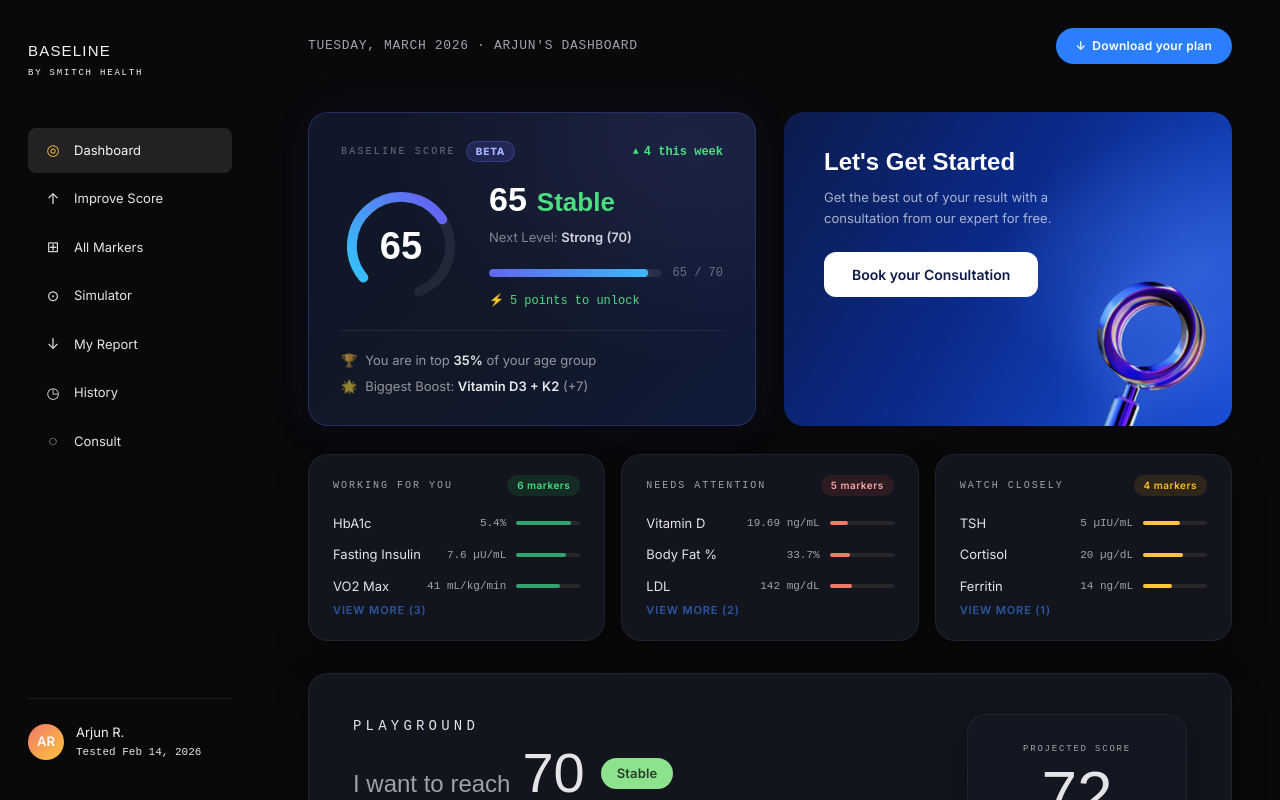
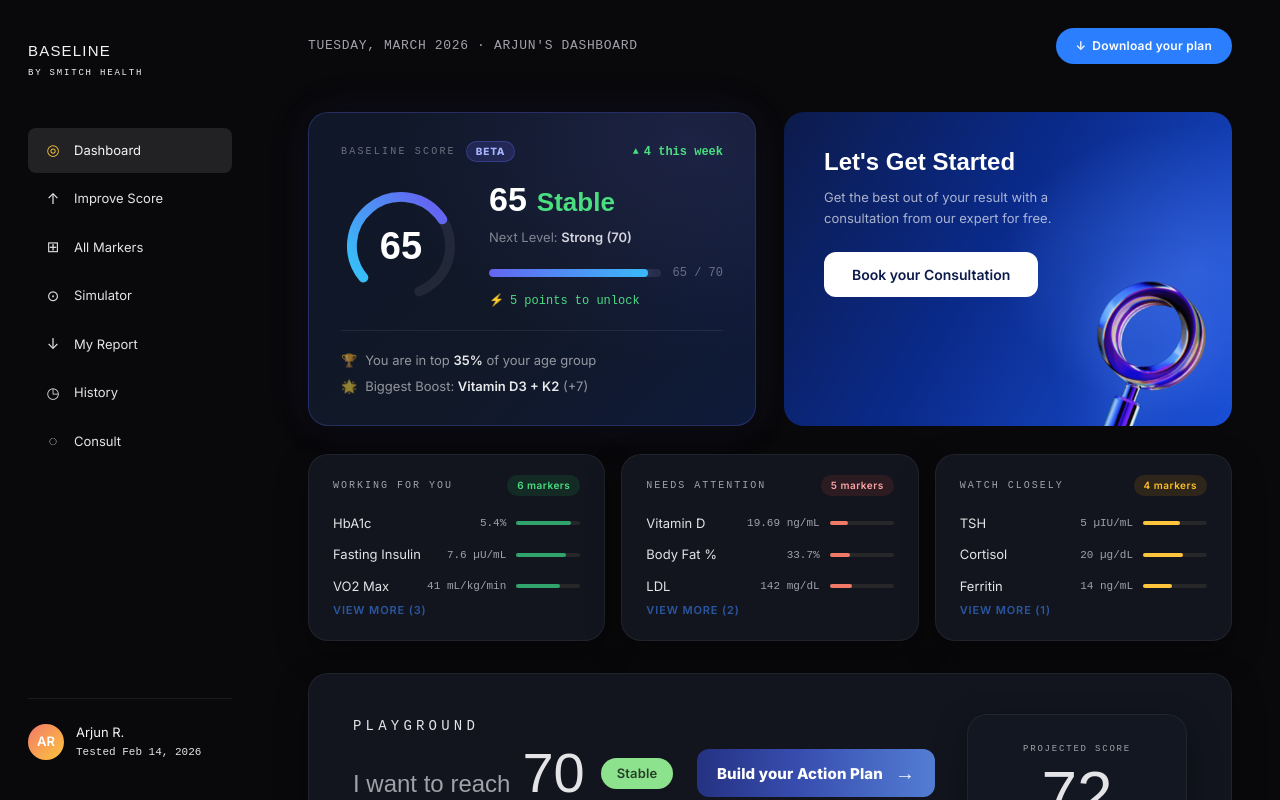
Before and after one commit to ranjithdh/baseline-hackathon, a React (Vite) app: page / in a window 1280 px wide. Built offline with nearby package versions, Linux system fonts and the light colour scheme.

Commit message:
build your action plan button added

```diff
--- /dev/null
+++ b/src/components/desktop/BuildActionPlanBanner.jsx
@@ -0,0 +1,80 @@
+import React from 'react';
+
+// ─────────────────────────────────────────────────────────────────────────────
+// BuildActionPlanBanner
+//
+// Blue CTA strip rendered above HealthScoreLimitCard in the Playground panel.
+// Props:
+//   targetScore  {number}  – shown as the bold number in the subtitle
+//   onClick      {func}    – optional click handler for the whole banner
+// ─────────────────────────────────────────────────────────────────────────────
+
+const BuildActionPlanBanner = React.memo(({ targetScore, onClick }) => (
+  <div style={S.wrap} onClick={onClick} role={onClick ? 'button' : undefined} tabIndex={onClick ? 0 : undefined}>
+    {/* Left: text block */}
+    <div style={S.textBlock}>
+      <span style={S.title}>Build your Action Plan</span>
+      {/* <span style={S.subtitle}>
+        Lock in target:&nbsp;<strong style={S.boldNum}>{targetScore}</strong>&nbsp;and get personalized steps
+      </span> */}
+    </div>
+
+    {/* Right: arrow */}
+    <div style={S.arrow} aria-hidden="true">→</div>
+  </div>
+));
+
+BuildActionPlanBanner.displayName = 'BuildActionPlanBanner';
+export default BuildActionPlanBanner;
+
+// ─── Styles ───────────────────────────────────────────────────────────────────
+const S = {
+  wrap: {
+    display:         'flex',
+    alignItems:      'center',
+    justifyContent:  'space-between',
+    width:           '100%',
+    boxSizing:       'border-box',
+    padding:         '14px 20px',
+    borderRadius:    '12px',
+    background:    'linear-gradient(to right, #253282 0%, 21.09704613685608%, #374DAE 42.19409227371216%, 71.09704613685608%, #537DD3 100%)',
+    cursor:          'pointer',
+    userSelect:      'none',
+    marginBottom:    '0px',
+  },
+
+  textBlock: {
+    display:        'flex',
+    flexDirection:  'column',
+    gap:            '2px',
+  },
+
+  title: {
+    color:       '#FFFFFF',
+    fontSize:    '15px',
+    fontWeight:  '700',
+    lineHeight:  '1.3',
+    letterSpacing: '0.01em',
+  },
+
+  subtitle: {
+    color:       'rgba(255,255,255,0.85)',
+    fontSize:    '13px',
+    fontWeight:  '400',
+    lineHeight:  '1.4',
+  },
+
+  boldNum: {
+    color:       '#FFFFFF',
+    fontWeight:  '700',
+  },
+
+  arrow: {
+    color:       'rgba(255,255,255,0.90)',
+    fontSize:    '20px',
+    fontWeight:  '400',
+    lineHeight:  '1',
+    flexShrink:  0,
+    marginLeft:  '12px',
+  },
+};
--- a/src/components/desktop/DesktopPlanPanel.jsx
+++ b/src/components/desktop/DesktopPlanPanel.jsx
@@ -9,6 +9,7 @@ import PrimaryButton from './PrimaryButton';
 // ExpertGuidanceCard (V1) is intentionally kept for DesktopDashboard.
 // DesktopPlanPanel uses the redesigned HealthScoreLimitCard instead.
 import HealthScoreLimitCard from './HealthScoreLimitCard';
+import BuildActionPlanBanner from './BuildActionPlanBanner';
 import { InferenceBadge } from '../../ui/inference-badge';
 
 const TICK_VALS = [65, 70, 75, 80, 85, 90, 95, 100];
@@ -306,6 +307,33 @@ const DesktopPlanPanel = ({ planPanelRef, goalTarget, onGoalChange }) => {
                 </div>
               );
             })()}
+
+
+            <div style={{ marginLeft: 'auto', alignSelf: 'center' }}>
+
+                {/* <button
+
+          style={{
+            background: '#ffffff',
+            color: '#0d1b4b',
+            border: 'none',
+            borderRadius: '12px',
+            padding: '12px 28px',
+            fontSize: '14px',
+            fontWeight: 600,
+            fontFamily: 'var(--font-main)',
+            cursor: 'pointer',
+            transition: 'opacity 0.15s',
+          }}
+          onMouseEnter={e => e.currentTarget.style.opacity = '0.88'}
+          onMouseLeave={e => e.currentTarget.style.opacity = '1'}
+        >
+          Build your Action Plan
+        </button> */}
+
+         <BuildActionPlanBanner targetScore={goalTarget} />
+            </div>
+
           </div>
 
           {/* ── Health Score Slider V2 (new design) ── */}
```
